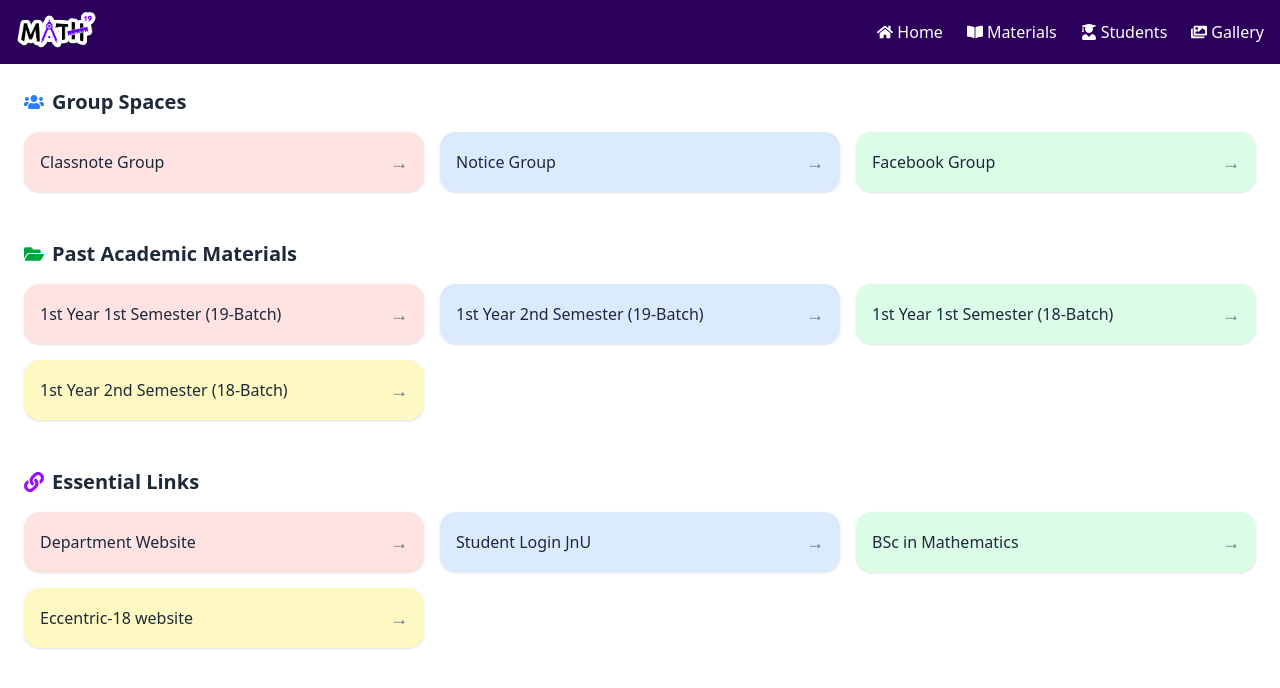
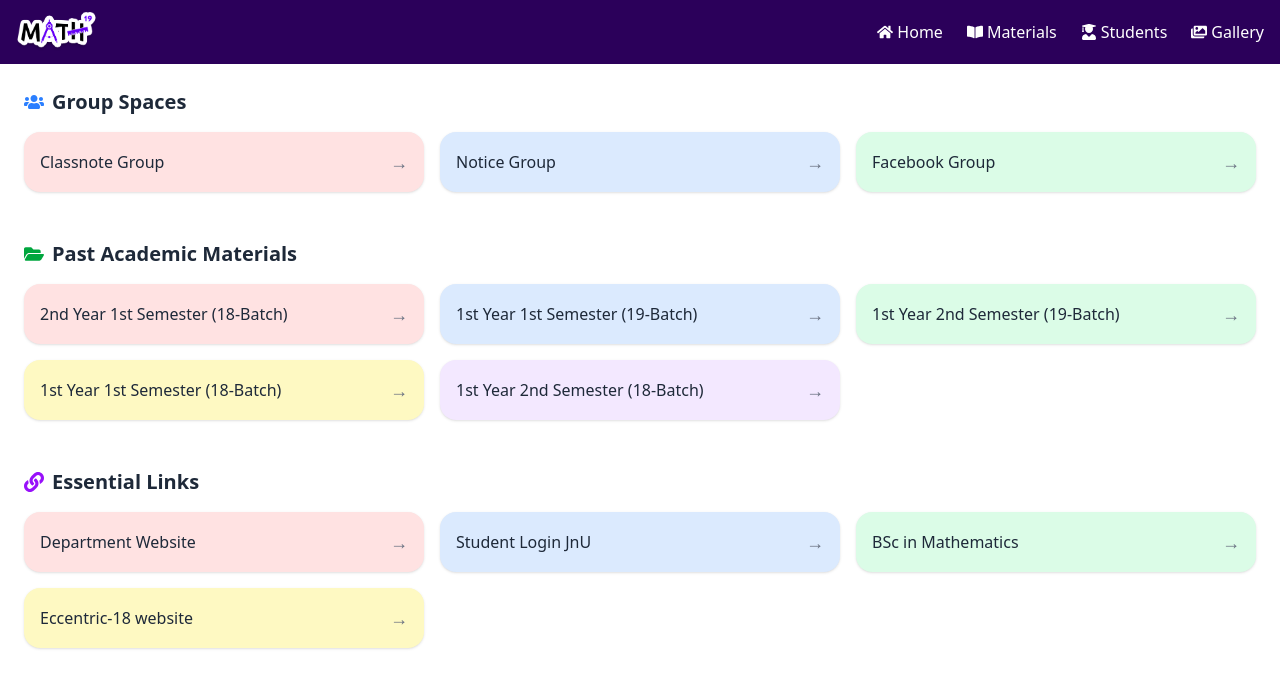
Before and after one commit to shrabonmolla/Numerical, a React (Vite) app in the folder frontend/: page /resource in a window 1280 px wide. Shown: the top 688 px of the page. Built offline with nearby package versions, Linux system fonts and the light colour scheme.

Commit message:
added 2nd year 1st sem 18 th batch materials

```diff
--- a/frontend/src/components/Resource.jsx
+++ b/frontend/src/components/Resource.jsx
@@ -17,6 +17,7 @@ function Resource() {
       title: 'Past Academic Materials',
       icon: <FaFolderOpen className="text-green-600 mr-2" />,
       items: [
+         { name: '2nd Year 1st Semester (18-Batch)', link: 'https://drive.google.com/drive/folders/1Xc3clTFKykcduz1Cxtm2Pc-3iKeBsweo?fbclid=IwY2xjawOOKCtleHRuA2FlbQIxMQBzcnRjBmFwcF9pZAEwAAEehWASG7FuAKlBwq3DHqgdhQENXadf0wmCeHpp-iGAsB37766pLB_udfXxeyo_aem_g1tTF01LOazxuOTdPNIhgg' },
         { name: '1st Year 1st Semester (19-Batch)', link: 'https://drive.google.com/drive/u/0/folders/1-6fQ82d5EX3Qtni3eKrMHcx7TOeeOqSQ' },
         { name: '1st Year 2nd Semester (19-Batch)', link: 'https://docs.google.com/spreadsheets/u/4/d/e/2PACX-1vQy-dMjg6ED8Vyc4PeFsglZe-13N98-m3VZgSZTPlQG7CHgXp8UGvV1LBxGoH2NTJq6XrLtefhmfMSf/pubhtml#' },
                 { name: '1st Year 1st Semester (18-Batch)', link: 'https://drive.google.com/drive/folders/1EwcNc8g5wXDDiqPjoTKGG0bbRqO3BEtX' },
```
